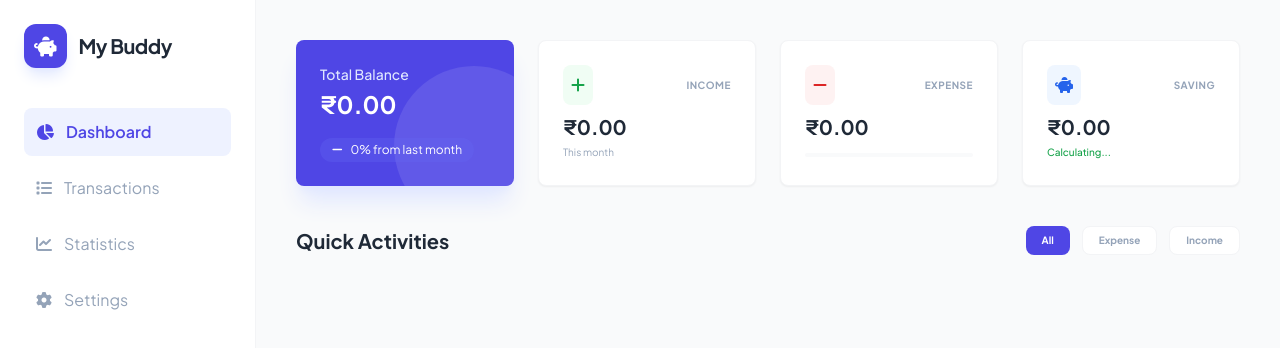
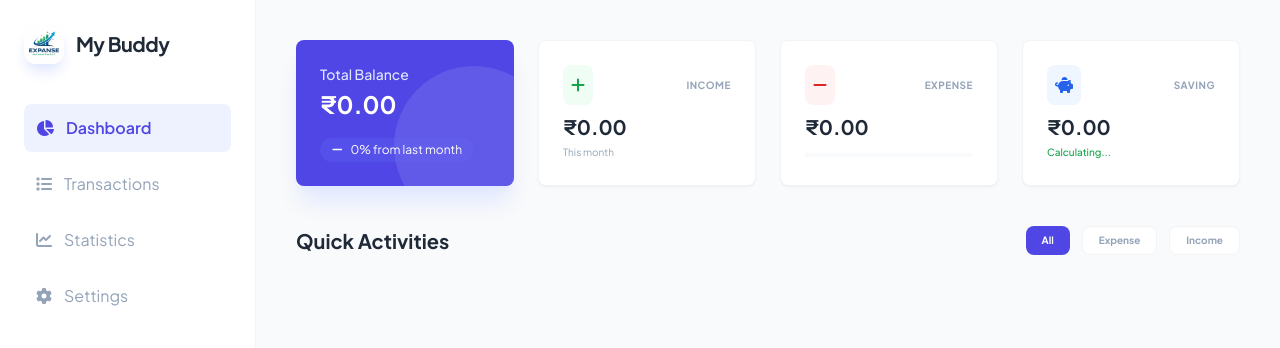
Before and after one commit to sahil-kasana/Expense-Management, a plain HTML site: page frontend/index.html in a window 1280 px wide. Drawn offline with nearby package versions, Linux system fonts and the light colour scheme; no server answers.

Commit message:
Update logo to use img/logo.png

```diff
--- a/frontend/index.html
+++ b/frontend/index.html
@@ -140,8 +140,8 @@
     <!-- Desktop Sidebar (Hidden on Mobile) -->
     <aside class="hidden md:flex fixed left-0 top-0 h-full w-64 bg-white border-r border-gray-200 flex-col p-6 z-40">
         <div class="flex items-center gap-3 mb-10">
-            <div class="bg-indigo-600 p-2.5 rounded-xl text-white shadow-lg shadow-indigo-100">
-                <i class="fas fa-piggy-bank fa-lg"></i>
+            <div class="w-10 h-10 rounded-xl overflow-hidden shadow-lg shadow-indigo-100">
+                <img src="img/logo.png" alt="My Buddy Logo" class="w-full h-full object-cover">
             </div>
             <h1 class="text-xl font-black text-gray-800 tracking-tight">My Buddy</h1>
         </div>
@@ -171,8 +171,8 @@
     <!-- Mobile Header -->
     <header class="md:hidden flex items-center justify-between p-6 bg-white sticky top-0 z-30 border-b border-gray-100">
         <div class="flex items-center gap-2">
-            <div class="bg-indigo-600 p-1.5 rounded-lg text-white">
-                <i class="fas fa-wallet text-sm"></i>
+            <div class="w-8 h-8 rounded-lg overflow-hidden shadow-sm">
+                <img src="img/logo.png" alt="My Buddy Logo" class="w-full h-full object-cover">
             </div>
             <h1 class="text-lg font-bold text-gray-800">My Buddy</h1>
         </div>
```
Also changed, not shown: frontend/img/logo.png (added).
